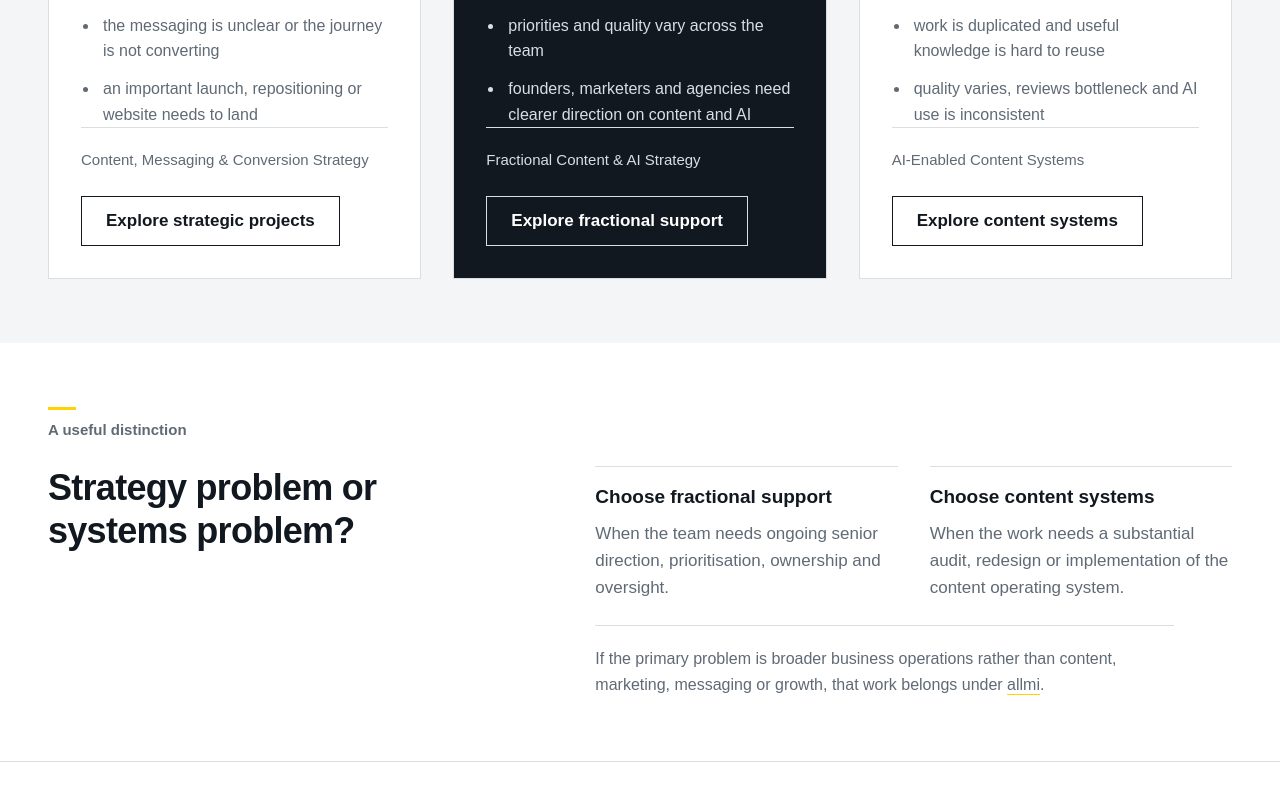
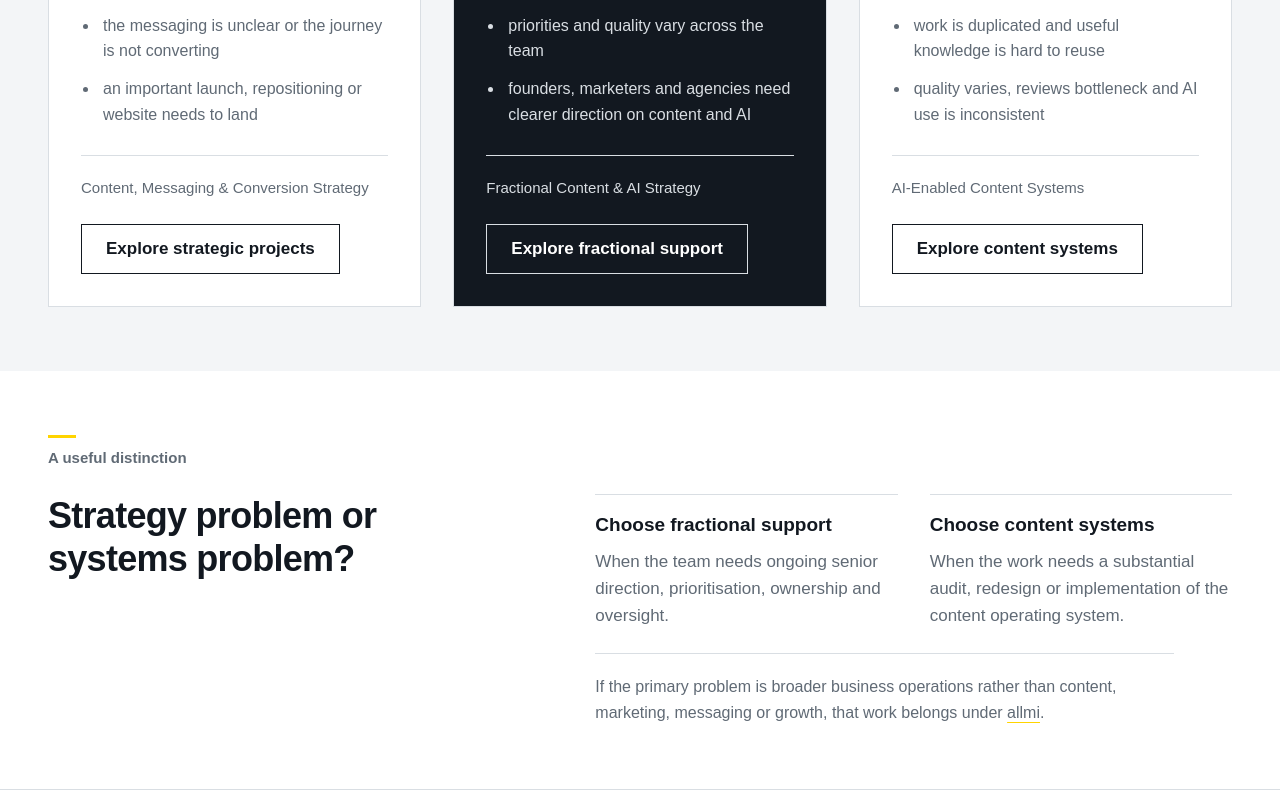
Before and after one commit to andeegee/andygood.me, a Next.js app: page /work-with-me in a window 1280 px wide. Shown: the part 1120-1930 px from the top of the page. Built offline with nearby package versions, Linux system fonts and the light colour scheme; a web font is replaced by a local one.

Commit message:
Update work-with-me.module.css

```diff
--- a/src/app/work-with-me/work-with-me.module.css
+++ b/src/app/work-with-me/work-with-me.module.css
@@ -47,7 +47,7 @@
 .closing :global(:focus-visible) { outline-color: var(--signal-yellow); }
 
 @media (min-width: 64rem) {
-  .offerName { margin-top: auto; }
+  .engagement ul { flex-grow: 1; }
 }
 
 @media (max-width: 63.99rem) {
```
